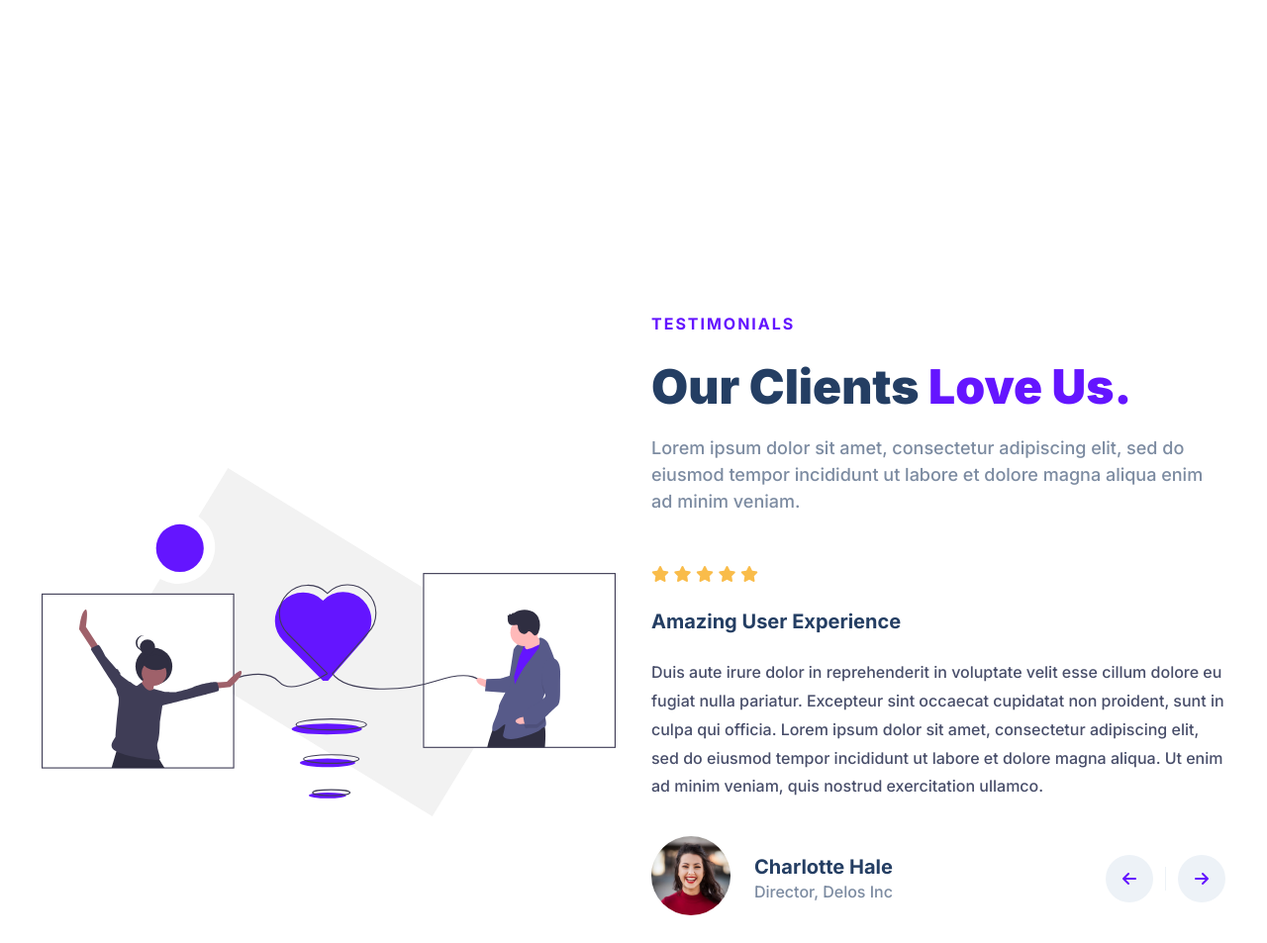
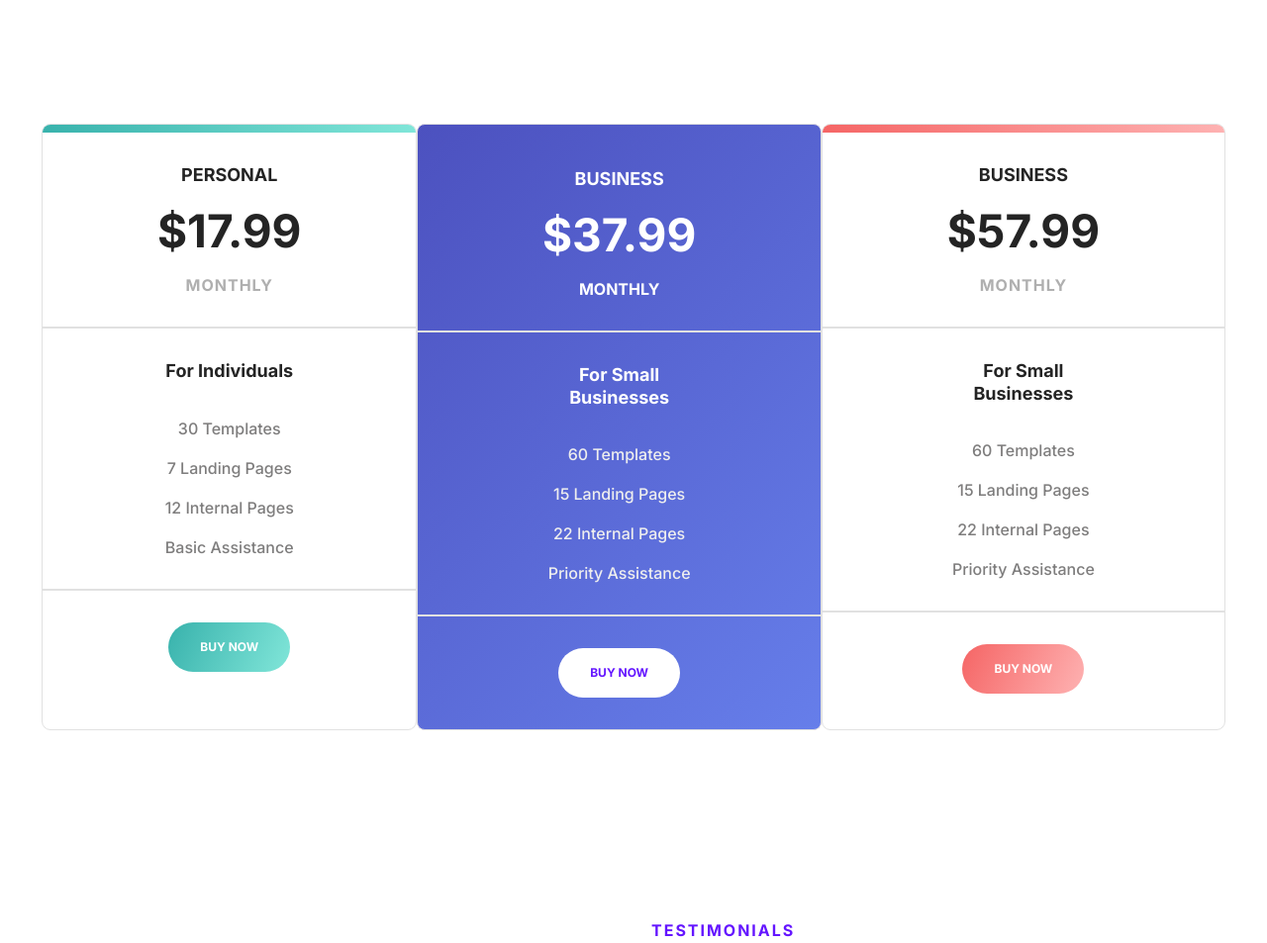
Before and after one commit to Traurorous/Treact-project, a plain HTML site: page index.html in a window 1280 px wide. Shown: the part 3700-4653 px from the top of the page at 99% size. Drawn offline with Linux system fonts and the light colour scheme.

Commit message:
unfinished pricing section left

```diff
--- a/indez.html
+++ b/index.html
@@ -245,9 +245,91 @@
  </section>
 
 <section class="pricing">
- <div class="contaainer">
+ <div class="container">
   <div class="row">
-
+   <div class="pricing__column--container">
+     <div class="pricing__column">
+       <div class="column__top--color green__container">
+       </div>
+       <div class="column__top column__padding">
+         <span class="column__top--header">
+          PERSONAL
+         </span >
+         <span  class="column__price">
+          $17.99
+         </span >
+         <span  class="column__month grey__month">
+          MONTHLY
+         </span >
+       </div>
+       <div class="column__middle column__padding">
+         <span  class="column__middle--header">
+          For Individuals
+         </span >
+          <span  class="column__list--item">30 Templates</span >
+          <span  class="column__list--item">7 Landing Pages</span >
+          <span  class="column__list--item">12 Internal Pages</span >
+          <span  class="column__list--item">Basic Assistance</span >
+       </div>
+       <div class="column__bottom column__padding">
+         <a href="" class="column__bottom--link green__link">BUY NOW</a>
+       </div>
+     </div>
+     <div class="pricing__column middle__column">
+      <div class=" transparent">
+      </div>
+      <div class="column__top column__padding">
+        <span  class="column__top--header white">
+         BUSINESS
+        </span >
+        <span  class="column__price white">
+          $37.99
+        </span >
+        <span  class="column__month white">
+         MONTHLY
+        </span >
+      </div>
+      <div class="column__middle column__padding">
+        <span  class="column__middle--header white">
+          For Small Businesses
+        </span >
+         <span  class="column__list--item white middle__items">60 Templates</span >
+         <span  class="column__list--item white middle__items">15 Landing Pages</span >
+         <span  class="column__list--item white middle__items">22 Internal Pages</span >
+         <span  class="column__list--item white middle__items">Priority Assistance</span >
+      </div>
+      <div class="column__bottom column__padding white">
+        <a href="" class="column__bottom--link white__link">BUY NOW</a>
+      </div>
+    </div>
+    <div class="pricing__column ">
+      <div class="column__top--color red__container">
+      </div>
+      <div class="column__top column__padding">
+        <span  class="column__top--header">
+         BUSINESS
+        </span >
+        <span  class="column__price">
+          $57.99
+        </span >
+        <span  class="column__month  grey__month">
+         MONTHLY
+        </span >
+      </div>
+      <div class="column__middle column__padding">
+        <span  class="column__middle--header">
+          For Small Businesses
+        </span >
+         <span  class="column__list--item">60 Templates</span >
+         <span  class="column__list--item">15 Landing Pages</span >
+         <span  class="column__list--item">22 Internal Pages</span >
+         <span  class="column__list--item">Priority Assistance</span >
+      </div>
+      <div class="column__bottom column__padding">
+        <a href="" class="column__bottom--link red__link">BUY NOW</a>
+      </div>
+    </div>
+   </div>
   </div>
  </div>
 </section>
--- a/styles.css
+++ b/styles.css
@@ -16,7 +16,7 @@ html{
  line-height: 1.5;
 }
 
-h1, h2, h4, h5, h6, span {
+h1, h2, h4, h5, span {
  color: #242424;
  text-align: center;
  line-height: 1.25;
@@ -107,6 +107,10 @@ width: 50%;
  color: rgb(249, 188, 74)
 }
 
+
+.white{
+ color: #fff;
+}
 /*
 
 NAVIGATION
@@ -553,6 +557,129 @@ VALUES
 
 /*
 
+PRICING
+
+*/
+
+
+.pricing__column--container{
+ width: 100%;
+ display: flex;
+ flex-direction: row;
+}
+
+.pricing__column{
+ border: 1px solid  rgb(225, 225, 225);
+ border-radius: 9px;
+}
+
+.column__top--color{
+ width: 100%;
+ height: 8px;
+ border-top-left-radius: 8px;
+ border-top-right-radius: 8px;
+}
+
+.column__top {
+ display: flex;
+ flex-direction: column;
+}
+
+.middle__column{
+ background-image: linear-gradient(135deg, rgb(76, 81, 191) 0%, rgb(102, 126, 234) 100%);
+ background-color:  rgb(100 21 255);
+ border-radius: 8px;
+}
+
+.column__middle{
+ border-top: 2px solid rgb(225, 225, 225);
+ border-bottom: 2px solid rgb(225, 225, 225);
+ display: flex;
+ flex-direction: column;
+}
+
+.column__top--header,
+.column__middle--header{
+ font-size: 20px;
+ margin-bottom: 16px;
+ font-weight: 700;
+ font-size: 18px;
+}
+
+.column__price{
+ font-size: 46px;
+ font-weight: 700;
+ margin-bottom: 16px;
+}
+
+.column__month{
+ font-size: 16px;
+ font-weight: 700;
+}
+
+.column__padding{
+ padding: 32px 116px;
+}
+
+.column__list--item{
+ color: rgb(126, 125, 125);
+ font-weight: 500;
+ margin-top: 20px;
+}
+
+.column__bottom{
+ display: flex;
+ justify-content: center;
+ align-items: center;
+}
+
+.column__bottom{
+ padding: 32px 32px;
+}
+
+.column__bottom--link{
+ text-align: center;
+ font-size: 12px;
+ font-weight: 700;
+ padding: 16px 32px;
+ background-color: #fff;
+ color: #fff;
+ font-weight: 18px;
+ border-radius: 50px;
+ transition: all 300ms ease;
+ margin: 0 auto;
+}
+
+.transparent{
+margin-bottom: 12px;
+}
+
+.green__link,
+.green__container{
+ background: linear-gradient(115deg, rgb(56, 178, 172) 0%, rgb(129, 230, 217) 100%);
+}
+
+.red__link,
+.red__container{
+ background: linear-gradient(115deg, rgb(245, 101, 101) 0%, rgb(254, 178, 178) 100%);
+}
+
+.white__link{
+ color: rgb(100 21 255);
+}
+
+.middle__items{
+ color: rgb(238, 238, 238);
+}
+
+.grey__month{
+ color: #afafaf;
+ letter-spacing: 1px;
+}
+
+
+/*
+
 TESTIMONIALS
 
 */
@@ -704,7 +831,7 @@ GET STARTED
  width: 100%;
  background-color: rgb(100 21 255);
  border-radius: 10px;
- padding: 86px 124px;
+ padding: 96px 64px;
 }
 
 .get__started--row{
@@ -792,7 +919,10 @@ FOOTER
 
 .footer__link{
  color: #fff;
- padding-bottom: 3px;
+ padding-bottom: 2px;
+ margin-bottom: 2px;
+ border-bottom: 2px solid #fff;
+ border-color: transparent;
  transition: all 300ms ease;
 }
 
```
